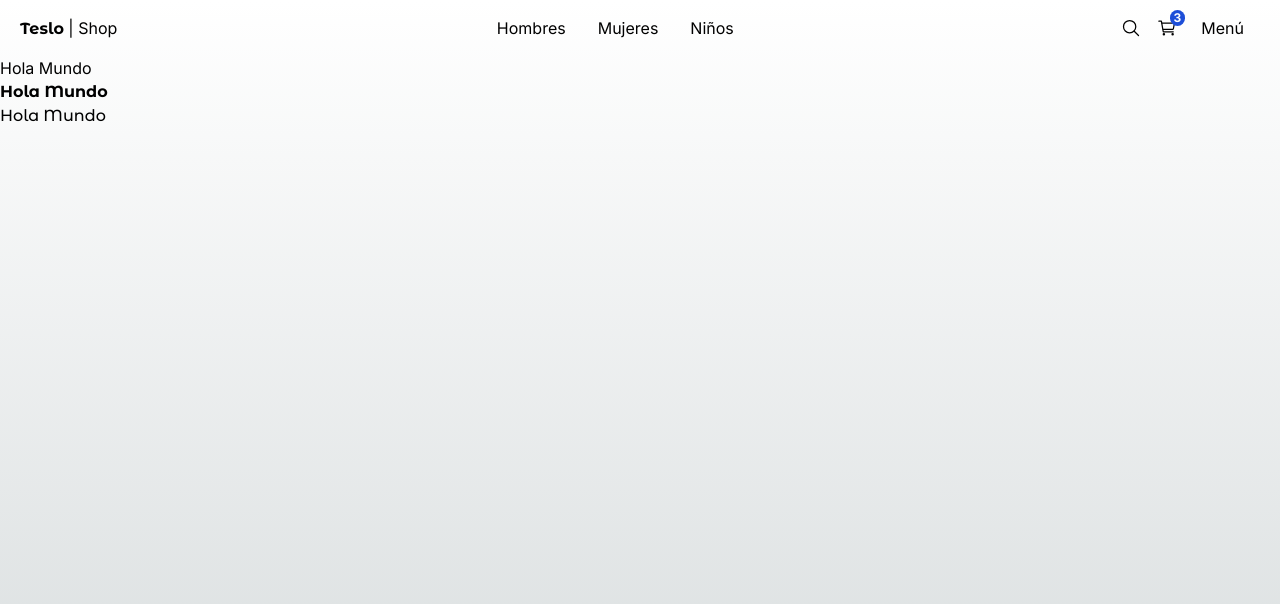
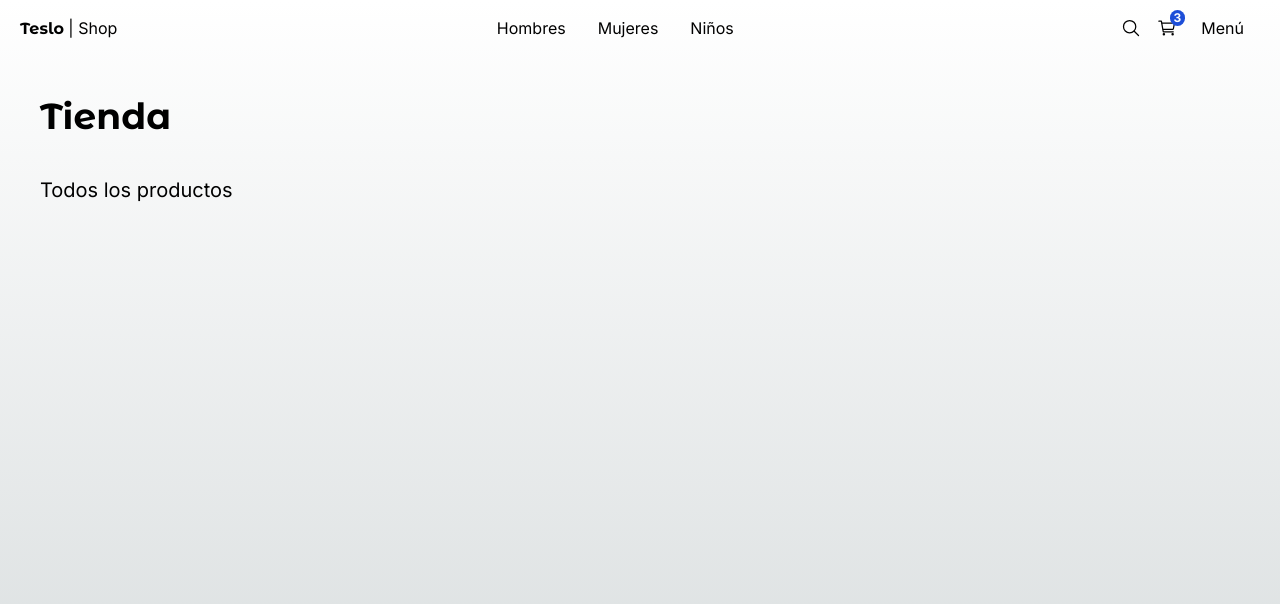
Before and after one commit to Newflaree/next-app_teslo-shop, a Next.js app: page / in a window 1280 px wide. Shown: the top 604 px of the page. Built offline with nearby package versions, Linux system fonts and the light colour scheme.

Commit message:
Componente - Title

```diff
--- a/src/app/(shop)/layout.tsx
+++ b/src/app/(shop)/layout.tsx
@@ -10,7 +10,9 @@
     <div className='min-h-screen'>
       <TopMenu />
 
-      { children }
+      <div className='px-10'>
+        { children }
+      </div>
     </div>
   );
 }
--- a/src/app/(shop)/page.tsx
+++ b/src/app/(shop)/page.tsx
@@ -1,12 +1,13 @@
-import { titleFont } from '@/config';
-import Image from "next/image";
+import { Title } from '@/components';
 
 export default function Home() {
   return (
     <div className="">
-      <h1>Hola Mundo</h1>
-      <h1 className={ `${ titleFont.className } font-bold` }>Hola Mundo</h1>
-      <h1 className={ `${ titleFont.className }` }>Hola Mundo</h1>
+      <Title
+        title='Tienda'
+        subtitle='Todos los productos'
+        className='mb-2'
+      />
     </div>
   );
 }
--- a/src/components/ui/index.ts
+++ b/src/components/ui/index.ts
@@ -1,2 +1,3 @@
 export * from './not-found';
+export * from './title';
 export * from './top-menu';
--- /dev/null
+++ b/src/components/ui/title/Title.tsx
@@ -0,0 +1,33 @@
+import { titleFont } from '@/config';
+
+interface Props {
+  title: string;
+  subtitle?: string;
+  className?: string;
+}
+
+export const Title = ({ title, subtitle, className }: Props) => {
+  return (
+    <div className={ `mt-3 ${ className }` }>
+      <h1
+        className={`
+          ${ titleFont.className }
+          antialiased
+          text-4xl
+          font-semibold
+          my-10
+        `}
+      >
+        { title }
+      </h1>
+
+      {
+        subtitle && (
+          <h3 className='text-xl mb-10'>
+            { subtitle }
+          </h3>
+        )
+      }
+    </div>
+  );
+}
--- /dev/null
+++ b/src/components/ui/title/index.ts
@@ -0,0 +1 @@
+export * from './Title';
```
